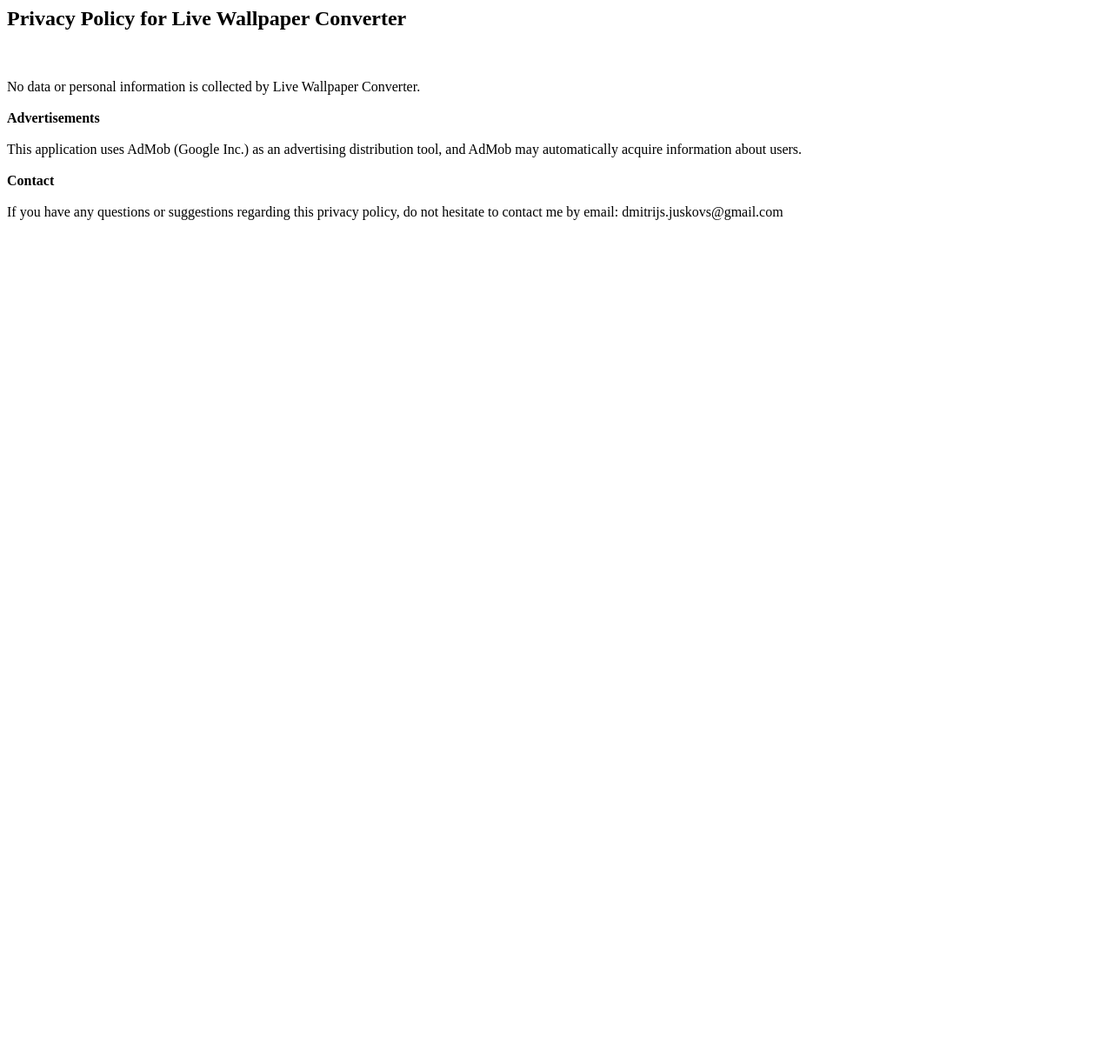
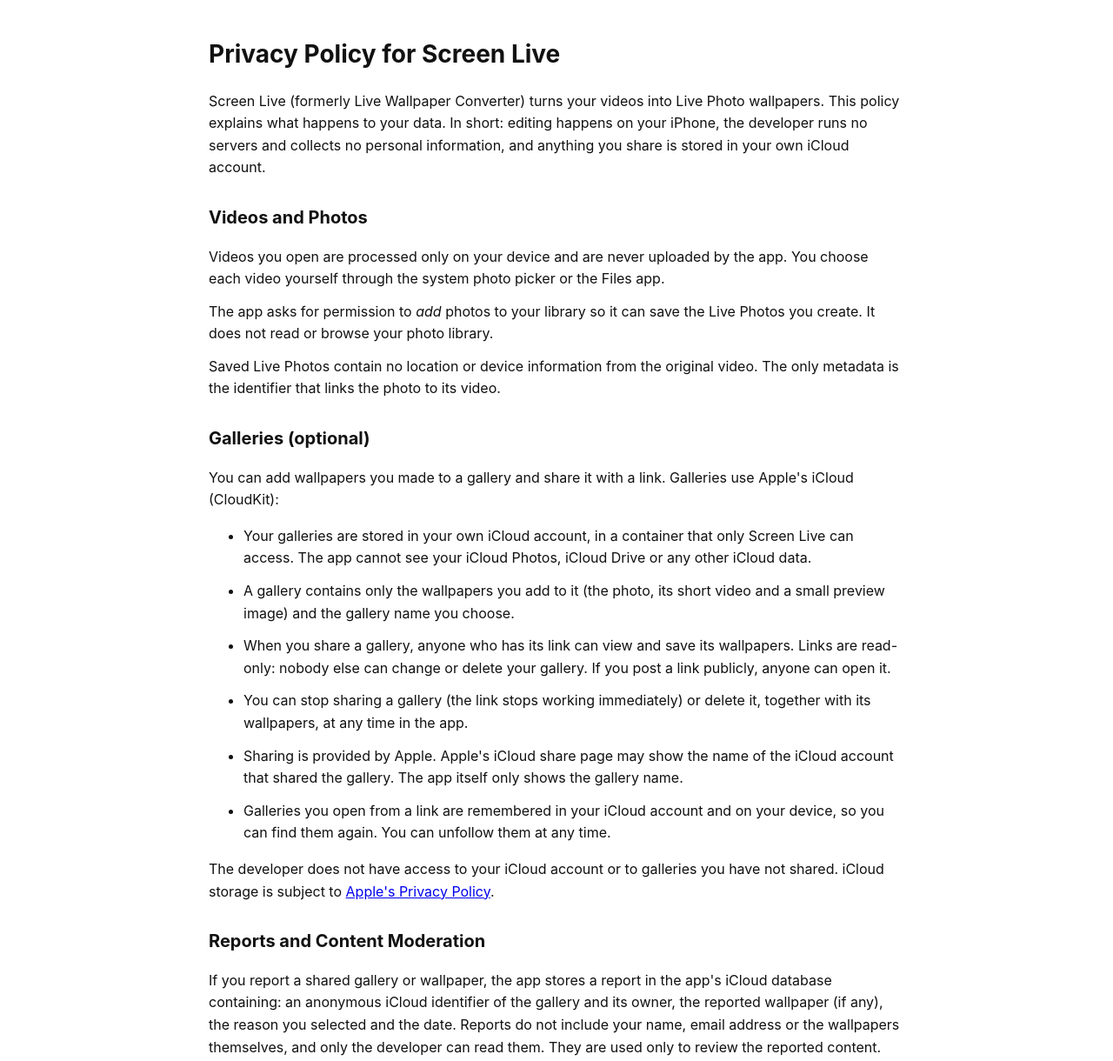
Before and after one commit to ftpud/ftpud.github.io, a plain HTML site: page LiveWallpaperConverter.html in a window 1280 px wide. Shown: the top 1220 px of the page at 87% size. Before the commit the page ends 800 px from the top, so only its background shows below. Drawn offline with Linux system fonts and the light colour scheme.

Commit message:
Update the Screen Live privacy policy for galleries
Covers shared galleries stored in the user's iCloud, anonymous reports,
add-only photo access, rewarded ads, and how to request a takedown.

Co-Authored-By: Claude Opus 5.5 <noreply@anthropic.com>

```diff
--- a/LiveWallpaperConverter.html
+++ b/LiveWallpaperConverter.html
@@ -1,11 +1,92 @@
-<h2>Privacy Policy for Live Wallpaper Converter</h2><br>
-<br>
-No data or personal information is collected by Live Wallpaper Converter.<br>
-<br>
-<b>Advertisements</b><br>
-<br>
-This application uses AdMob (Google Inc.) as an advertising distribution tool, and AdMob may automatically acquire information about users.<br>
-<br>
-<b>Contact</b><br>
-<br>
-If you have any questions or suggestions regarding this privacy policy, do not hesitate to contact me by email: dmitrijs.juskovs@gmail.com<br>
+<!DOCTYPE html>
+<html lang="en">
+<head>
+    <meta charset="UTF-8">
+    <meta name="viewport" content="width=device-width, initial-scale=1.0">
+    <title>Privacy Policy - Screen Live</title>
+    <style>
+        body {
+            font-family: -apple-system, BlinkMacSystemFont, "Segoe UI", Roboto, Helvetica, Arial, sans-serif;
+            line-height: 1.6;
+            max-width: 800px;
+            margin: 40px auto;
+            padding: 0 20px;
+            color: #111;
+            background-color: #fff;
+        }
+        h1 {
+            font-size: 28px;
+        }
+        h2 {
+            margin-top: 28px;
+            font-size: 20px;
+        }
+        p, li {
+            margin: 12px 0;
+        }
+        .footer {
+            margin-top: 40px;
+            font-size: 14px;
+            color: #666;
+        }
+    </style>
+</head>
+<body>
+
+<h1>Privacy Policy for Screen Live</h1>
+
+<p>Screen Live (formerly Live Wallpaper Converter) turns your videos into Live Photo wallpapers. This policy explains what happens to your data. In short: editing happens on your iPhone, the developer runs no servers and collects no personal information, and anything you share is stored in your own iCloud account.</p>
+
+<h2>Videos and Photos</h2>
+
+<p>Videos you open are processed only on your device and are never uploaded by the app. You choose each video yourself through the system photo picker or the Files app.</p>
+
+<p>The app asks for permission to <em>add</em> photos to your library so it can save the Live Photos you create. It does not read or browse your photo library.</p>
+
+<p>Saved Live Photos contain no location or device information from the original video. The only metadata is the identifier that links the photo to its video.</p>
+
+<h2>Galleries (optional)</h2>
+
+<p>You can add wallpapers you made to a gallery and share it with a link. Galleries use Apple's iCloud (CloudKit):</p>
+
+<ul>
+    <li>Your galleries are stored in your own iCloud account, in a container that only Screen Live can access. The app cannot see your iCloud Photos, iCloud Drive or any other iCloud data.</li>
+    <li>A gallery contains only the wallpapers you add to it (the photo, its short video and a small preview image) and the gallery name you choose.</li>
+    <li>When you share a gallery, anyone who has its link can view and save its wallpapers. Links are read-only: nobody else can change or delete your gallery. If you post a link publicly, anyone can open it.</li>
+    <li>You can stop sharing a gallery (the link stops working immediately) or delete it, together with its wallpapers, at any time in the app.</li>
+    <li>Sharing is provided by Apple. Apple's iCloud share page may show the name of the iCloud account that shared the gallery. The app itself only shows the gallery name.</li>
+    <li>Galleries you open from a link are remembered in your iCloud account and on your device, so you can find them again. You can unfollow them at any time.</li>
+</ul>
+
+<p>The developer does not have access to your iCloud account or to galleries you have not shared. iCloud storage is subject to <a href="https://www.apple.com/legal/privacy/">Apple's Privacy Policy</a>.</p>
+
+<h2>Reports and Content Moderation</h2>
+
+<p>If you report a shared gallery or wallpaper, the app stores a report in the app's iCloud database containing: an anonymous iCloud identifier of the gallery and its owner, the reported wallpaper (if any), the reason you selected and the date. Reports do not include your name, email address or the wallpapers themselves, and only the developer can read them. They are used only to review the reported content.</p>
+
+<p>Galleries that break the rules (for example illegal, abusive or infringing content) can be blocked for everyone. You can also block a person in the app so that you no longer see their galleries.</p>
+
+<h2>Advertisements</h2>
+
+<p>Screen Live is free and shows ads through Google AdMob, including optional ads you can watch to save a wallpaper from someone else's gallery. AdMob may collect device identifiers and usage data to show and measure ads. Where required, the app asks for your consent first, and on iOS it asks for permission before ads can use your device's advertising identifier. See <a href="https://policies.google.com/technologies/ads">how Google uses information from apps that use its services</a>.</p>
+
+<h2>Analytics</h2>
+
+<p>The app does not use any analytics or tracking services of its own.</p>
+
+<h2>Children's Privacy</h2>
+
+<p>Screen Live is not directed at children and does not knowingly collect personal information from children.</p>
+
+<h2>Content and Takedown Requests</h2>
+
+<p>To report content, use the Report button in the app. For copyright or other takedown requests, or if you need anything removed, email <a href="mailto:dmitrijs.juskovs@gmail.com">dmitrijs.juskovs@gmail.com</a> with the gallery link and a short description. Requests are reviewed promptly.</p>
+
+<h2>Contact</h2>
+
+<p>If you have any questions or suggestions regarding this privacy policy, contact me by email: <a href="mailto:dmitrijs.juskovs@gmail.com">dmitrijs.juskovs@gmail.com</a></p>
+
+<p class="footer">Last updated: November 20, 2026</p>
+
+</body>
+</html>
```
